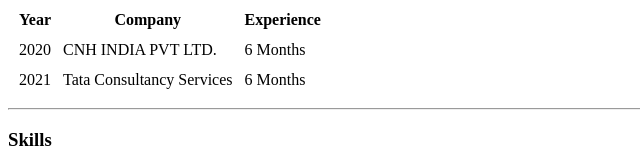
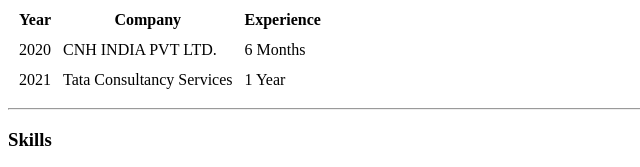
Before and after one commit to PranayDhakate/cv, a plain HTML site: page index.html in a window 1280 px wide. Shown: the part 586-753 px from the top of the page, 0-640 px from the left. Drawn offline with Linux system fonts and the light colour scheme.

Commit message:
Update index.html

```diff
--- a/index.html
+++ b/index.html
@@ -51,7 +51,7 @@
       <tr>
         <td>2021</td>
         <td>Tata Consultancy Services</td>
-        <td>6 Months</td>
+        <td>1 Year</td>
       </tr>
     </tbody>
   </table>
```
